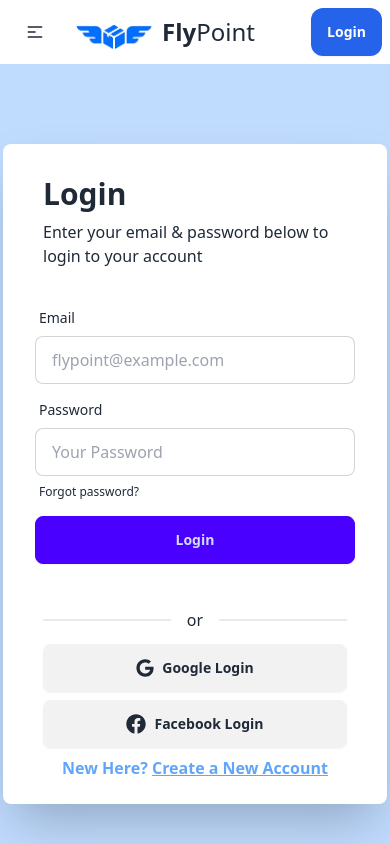
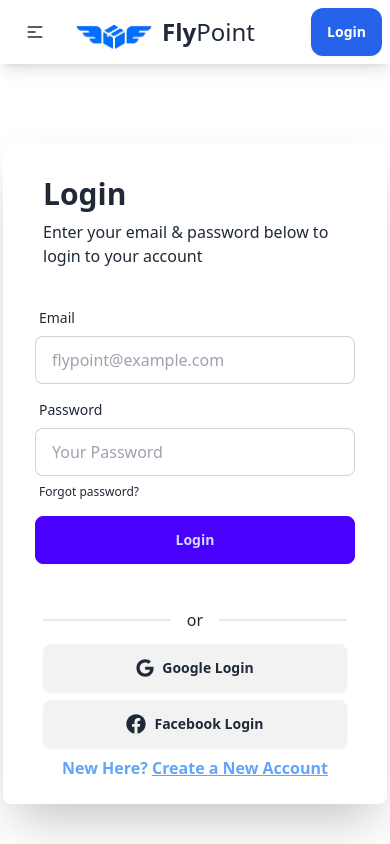
Before and after one commit to abdullahrafi1234/flyPoint, a React (Vite) app: page /login in a window 390 px wide. Shown: the top 844 px of the page. Built offline with nearby package versions, Linux system fonts and the light colour scheme; no server answers.

Commit message:
make responsive

```diff
--- a/src/layout/Main/Main.jsx
+++ b/src/layout/Main/Main.jsx
@@ -4,12 +4,14 @@
 
 const Main = () => {
     return (
-        <div className="max-w-7xl mx-auto">
-            <div>
+        <div >
+            <div className="">
                 <Navbar></Navbar>
             </div>
-            <Outlet></Outlet>
-            <div>
+            <div className="max-w-7xl mx-auto">
+                <Outlet></Outlet>
+            </div>
+            <div className="max-w-full">
                 <Footer></Footer>
             </div>
         </div>
--- a/src/pages/Home/Banner/Banner.jsx
+++ b/src/pages/Home/Banner/Banner.jsx
@@ -2,10 +2,9 @@
 import './Banner.css'
 
 
-
 const Banner = () => {
     return (
-        <div className="max-w-screen-full mb-16 banner text-start ">
+        <div className="max-w-screen-full rounded-lg mt-8 mb-16 banner text-start ">
             <div className="hero text-blue-500 rounded-3xl">
                         <div className="hero-content lg:h-[600px] md:h-[400px]  flex-col flex md:flex-row-reverse lg:flex-row-reverse ">
                             {/* <div className="lg:ml-36">
--- a/src/pages/Login/Login.jsx
+++ b/src/pages/Login/Login.jsx
@@ -2,7 +2,6 @@
 import { AuthContext } from "../../providers/AuthProvider";
 import { FaFacebook, FaGoogle } from "react-icons/fa";
 import { Link, useNavigate } from "react-router-dom";
-// import Swal from 'sweetalert2'
 import toast from 'react-hot-toast';
 
 const Login = () => {
@@ -44,7 +43,7 @@
     return (
         <div>
 
-            <div className=" min-h-screen py-16 bg-blue-200">
+            <div className=" min-h-screen py-16 ">
                 <div className="hero-content flex-col lg:flex-row-reverse">
                     <div className="rounded-lg w-96 shadow-2xl bg-base-100">
                         <h3 className="px-10 text-3xl font-bold text-start mb-2 mt-8">Login</h3>
--- a/src/pages/Shared/Navbar/Navbar.jsx
+++ b/src/pages/Shared/Navbar/Navbar.jsx
@@ -29,7 +29,7 @@
     </>
 
     return (
-        <div className="navbar max-w-screen-2xl shadow-lg mx-auto  bg-white ">
+        <div className="navbar max-w-screen shadow-lg mx-auto  bg-white ">
             <div className="navbar-start">
                 <div className="dropdown">
                     <div tabIndex={0} role="button" className="btn btn-ghost lg:hidden">
--- a/src/pages/Signup/Signup.jsx
+++ b/src/pages/Signup/Signup.jsx
@@ -53,7 +53,7 @@
     return (
         <div>
 
-            <div className=" min-h-screen py-16 bg-blue-200">
+            <div className=" min-h-screen py-16 ">
                 <div className="hero-content flex-col lg:flex-row-reverse">
                     <div className="rounded-lg w-96 shadow-2xl bg-base-100">
                         <h3 className="px-10 text-3xl font-bold text-start mb-2 mt-8">Sign Up</h3>
```
